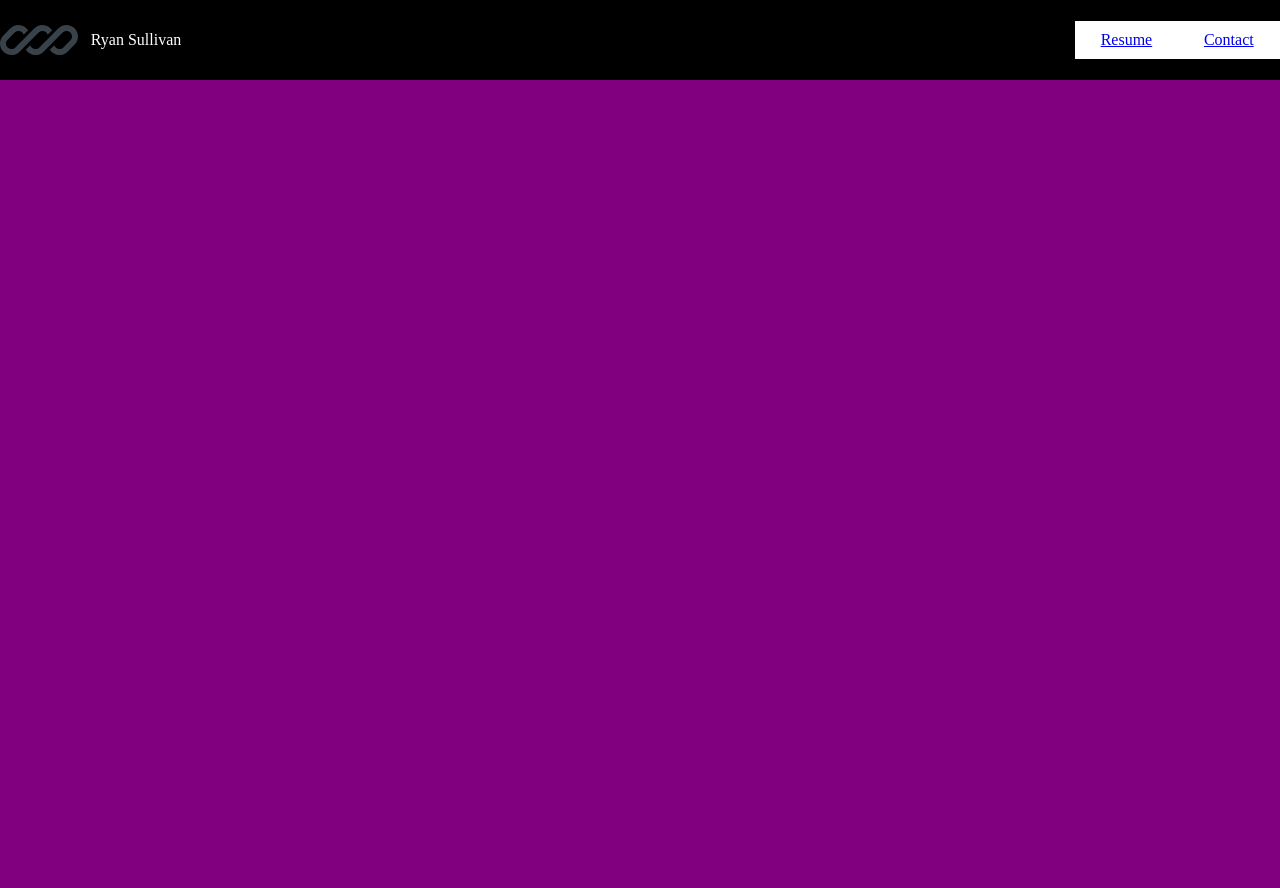
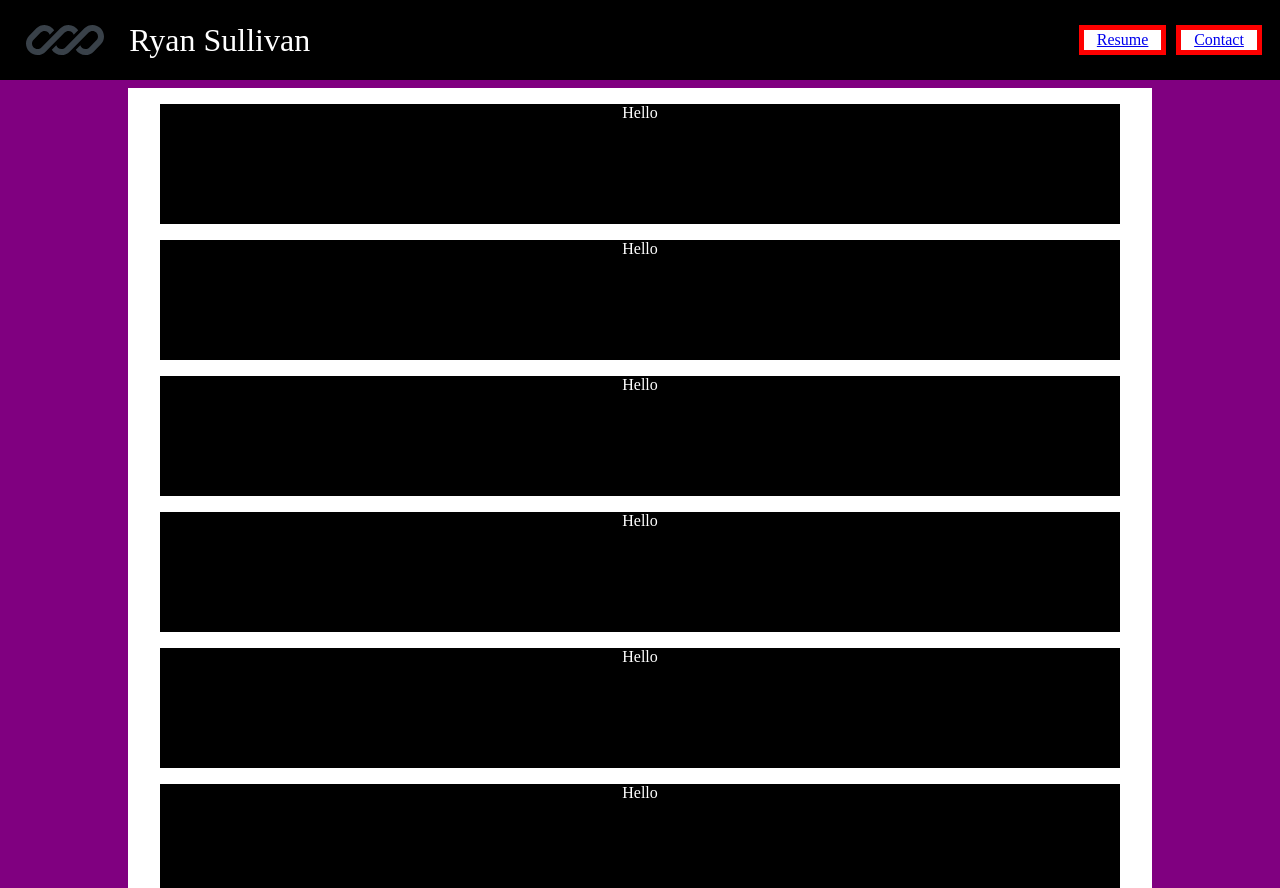
Before and after one commit to ryanCodes92109/newPersonalWebsite, a React (Create React App) app: page /contact in a window 1280 px wide. Before the commit the page ends 800 px from the top, so only its background shows below. Built offline with nearby package versions, Linux system fonts and the light colour scheme; the HTML template or start-up script is replaced by a standard one.

Commit message:
split styling into seperate files and additional adjustments to navbuttons

```diff
--- a/src/App.css
+++ b/src/App.css
@@ -8,54 +8,11 @@ body {
 .titleText {
   color:white;
   position:relative;
-  left:1vw;
-  font-size:3dem
+  left:4vw;
+  font-size:2em;
 }
 
-.header {
-  height:10vh;
-  width:100vw;
-  background-color: black;
-  /* margin:auto; */
-  display:flex;
-  /* list-style: none; */
-  /* justify-content: space-between; */
-  align-items: center;
-  position:fixed;
-
+#logo-70 {
+  position:relative;
+  left:2vw;
 }
-
-.navbar {
-  display:flex;
-  margin-left:auto;
-}
-
-
-
-.navbutton {
-  width:8vw;
-  height:3vw;
-  background-color: white;
-  justify-content: center;
-  display:flex;
-  align-items:center;
-}
-
-.resumeContainer {
-  position:relative;
-  top:11vh;
-  border: 5px solid white;
-  height:80vh;
-  width:95vw;
-  margin:auto;
-  background-color: blue;
-}
-
-.resumeInfo {
-  border: 5px solid black;
-  height:10vw;
-  width:75vw;
-  margin:auto;
-  background-color: white;
-  margin-top:1vh;
-}
--- a/src/App.js
+++ b/src/App.js
@@ -1,16 +1,24 @@
 import './App.css';
 import { Routes, Route } from 'react-router-dom';
-import Resume from './components/Resume';
-import Navbar from './components/Navbar';
-
+import Resume from './components/resume/Resume';
+import Navbar from './components/navbar/Navbar';
+import Contact from './components/contact/Contact';
 
 function App() {
   return (
     <div className="App">
       <Navbar/>
         <Routes>
-          <Route path ='/resume' element={<Resume />}>
-          </Route>
+          <Route
+            path ='/resume'
+            element={ <Resume />}
+          />
+
+          <Route
+            path='/contact'
+            element={<Contact />}
+          />
+
         </Routes>
     </div>
   );
--- /dev/null
+++ b/src/components/contact/Contact.css
@@ -0,0 +1,20 @@
+.contactContainer {
+    border:5px sold black;
+    height:100vh;
+    width:80vw;
+    background-color: white;
+    position:relative;
+    top:11vh;
+    margin:auto;
+    overflow:scroll;
+}
+
+.contactInfo {
+    height: 15vh;
+    width:75vw;
+    /* border:5px solid black; */
+    background-color: black;
+    color:white;
+    margin:auto;
+
+}
--- /dev/null
+++ b/src/components/contact/Contact.js
@@ -0,0 +1,44 @@
+import React from 'react'
+import './Contact.css'
+
+const Contact = () => {
+  return (
+    <div className = 'contactContainer'>
+
+        <div className = 'contactInfo'>
+            <p className='contactContent'>Hello</p>
+        </div>
+
+        <div className = 'contactInfo'>
+            <p className='contactContent'>Hello</p>
+        </div>
+
+        <div className = 'contactInfo'>
+            <p className='contactContent'>Hello</p>
+        </div>
+
+        <div className = 'contactInfo'>
+            <p className='contactContent'>Hello</p>
+        </div>
+
+        <div className = 'contactInfo'>
+            <p className='contactContent'>Hello</p>
+        </div>
+
+        <div className = 'contactInfo'>
+            <p className='contactContent'>Hello</p>
+        </div>
+
+        <div className = 'contactInfo'>
+            <p className='contactContent'>Hello</p>
+        </div>
+
+        <div className = 'contactInfo'>
+            <p className='contactContent'>Hello</p>
+        </div>
+
+    </div>
+  )
+}
+
+export default Contact
--- /dev/null
+++ b/src/components/navbar/Navbar.css
@@ -0,0 +1,33 @@
+
+.header {
+    height:10vh;
+    width:100vw;
+    background-color: black;
+    /* margin:auto; */
+    display:flex;
+    /* list-style: none; */
+    /* justify-content: space-between; */
+    align-items: center;
+    position:fixed;
+
+  }
+
+  .navbar {
+    display:flex;
+    margin-left:auto;
+  }
+
+
+
+  .navbutton {
+    width:6vw;
+    height:1.5vw;
+    background-color: white;
+    justify-content: center;
+    display:flex;
+    align-items:center;
+    position:relative;
+    right:1vw;
+    margin: .3em;
+    border: 5px solid red;
+  }
--- a/src/components/Navbar.js
+++ b/src/components/navbar/Navbar.js
@@ -1,7 +1,9 @@
-import React from 'react'
+import React, {useState} from 'react'
 import { Link } from 'react-router-dom'
+import './Navbar.css'
 
 const Navbar = () => {
+
   return (
     <div className='header'>
       <>
--- /dev/null
+++ b/src/components/resume/Resume.css
@@ -0,0 +1,18 @@
+.resumeContainer {
+    position:relative;
+    top:11vh;
+    border: 5px solid white;
+    height:80vh;
+    width:95vw;
+    margin:auto;
+    background-color: blue;
+  }
+
+  .resumeInfo {
+    border: 5px solid black;
+    height:10vw;
+    width:75vw;
+    margin:auto;
+    background-color: white;
+    margin-top:1vh;
+  }
--- a/src/components/Resume.js
+++ b/src/components/resume/Resume.js
@@ -1,4 +1,5 @@
 import React from 'react'
+import './Resume.css';
 
 const Resume = () => {
   return (
```
